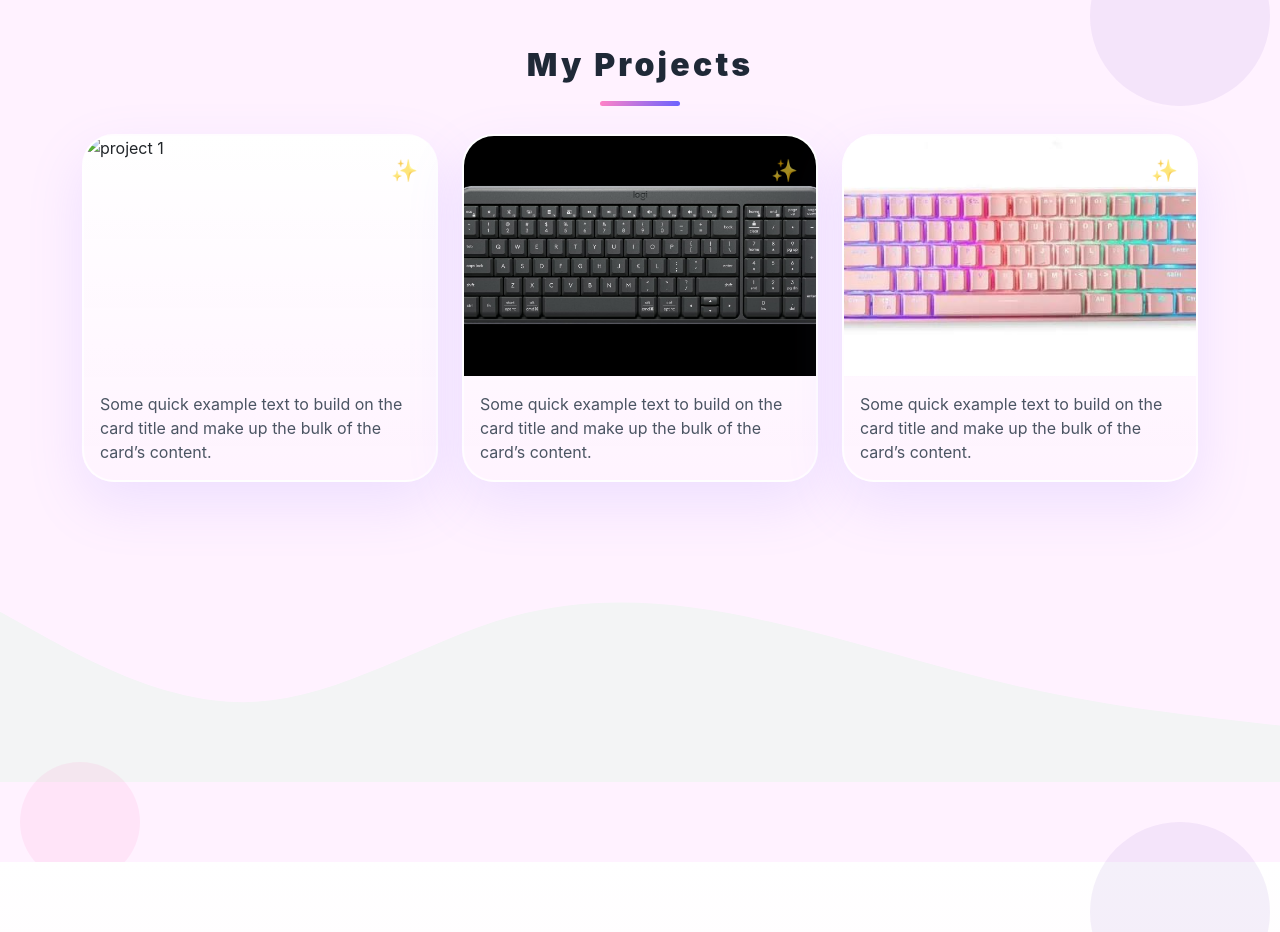
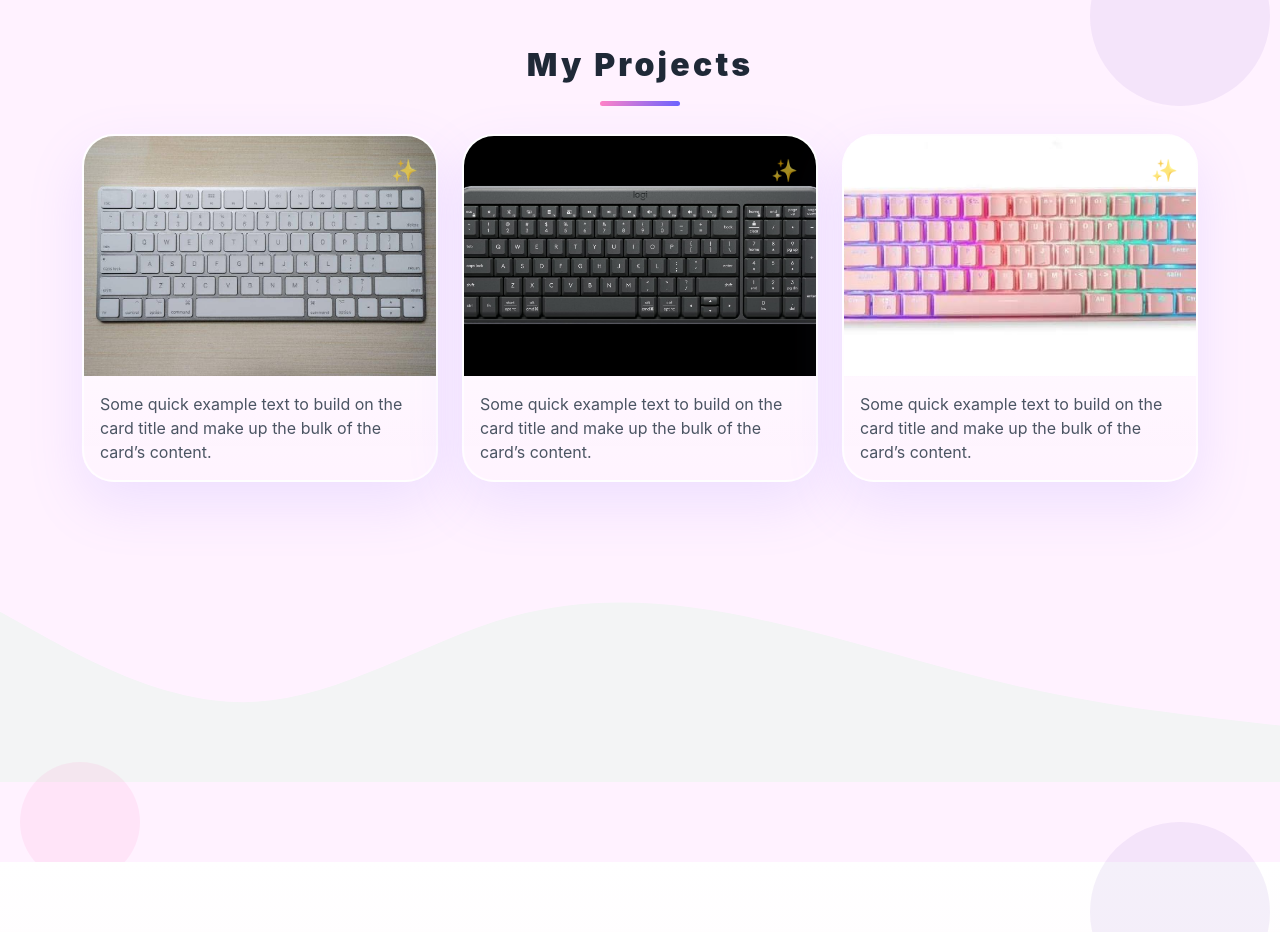
Before and after one commit to cliazuardita-ai/cliazuardita.github.io, a plain HTML site: page index.html in a window 1280 px wide. Shown: the part 1777-2709 px from the top of the page. Drawn offline with nearby package versions, Linux system fonts and the light colour scheme.

Commit message:
Change image format from JPG to JPEG

```diff
--- a/index.html
+++ b/index.html
@@ -117,7 +117,7 @@
         <div class="row justify-content-evenly g-4">
           <div class="col-md-4 mb-3">
             <div class="card">
-              <img src="img1/project1.jpg" class="card-img-top" alt="project 1" />
+              <img src="img1/project1.jpeg" class="card-img-top" alt="project 1" />
               <div class="card-body">
                 <p class="card-text">Some quick example text to build on the card title and make up the bulk of the card’s content.</p>
               </div>
```
